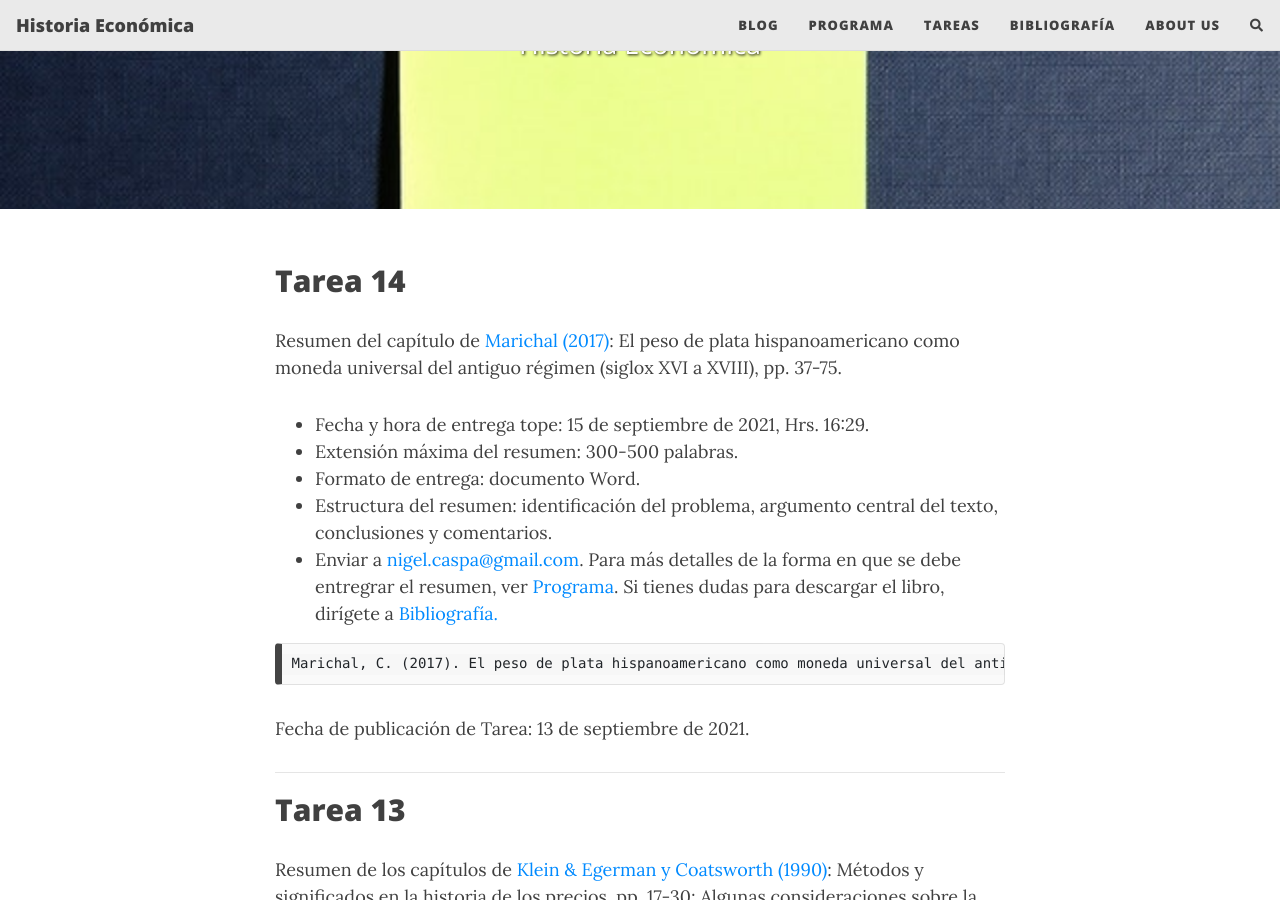
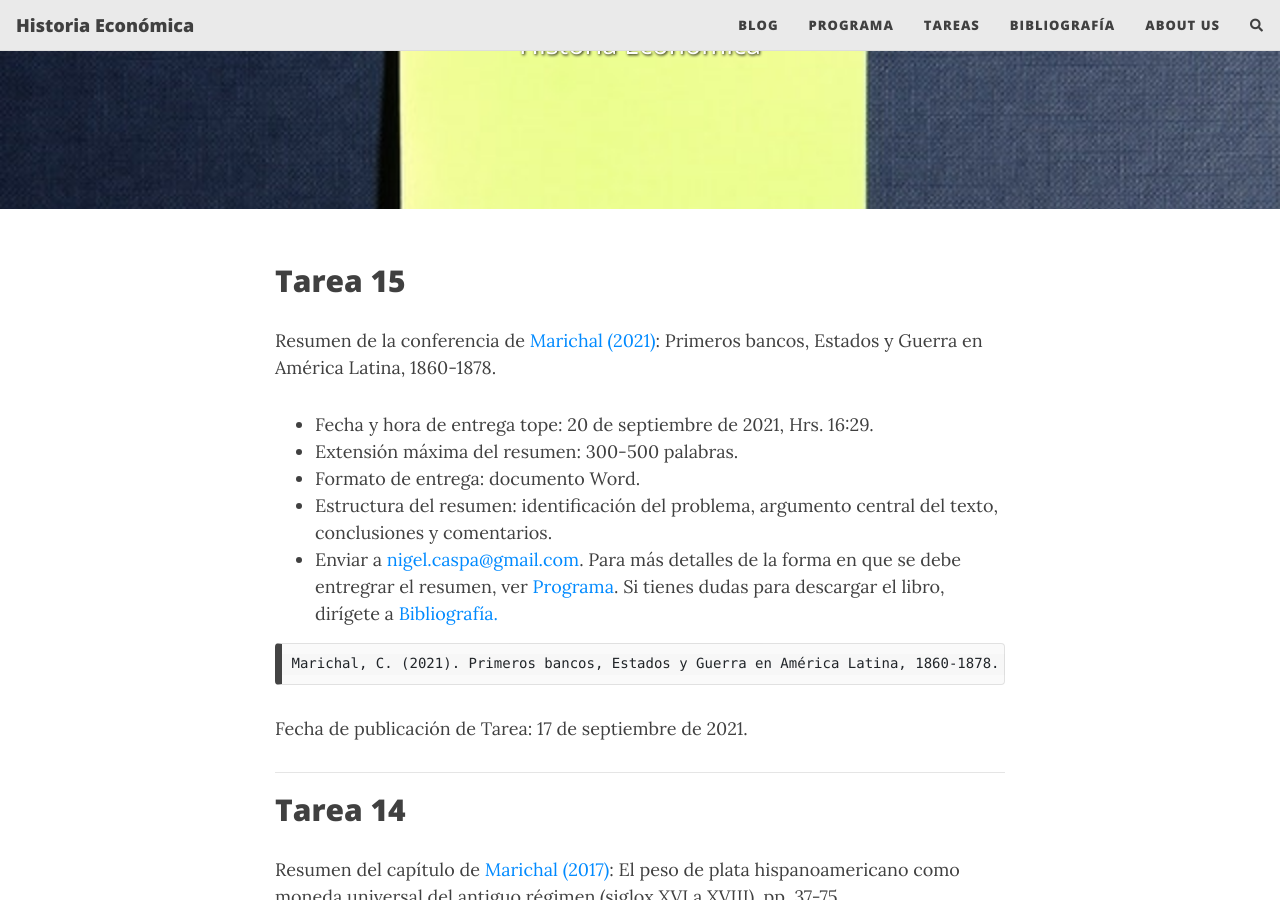
Before and after one commit to NigelCaspa/historiaeconomica, a Jekyll site: the page built from tareas.md, in a window 1280 px wide and 900 px high, scrolled down 336 px. Built offline with Jekyll 4.4.1, drawn with Linux system fonts in a browser that asks for light colours; nearby versions of some CDN libraries; comment, search, counter and statistics services are not loaded.

Commit message:
tarea 15

```diff
--- a/tareas.md
+++ b/tareas.md
@@ -6,6 +6,24 @@ cover-img: /assets/img/todo.jpg
 thumbnail-img: /assets/img/todo.jpg
 share-img: /assets/img/todo.jpg
 ---
+## Tarea 15
+Resumen de la conferencia de [Marichal (2021)](https://youtu.be/ncO3tw1Mpfs): Primeros bancos, Estados y Guerra en América Latina, 1860-1878.
+
+- Fecha y hora de entrega tope: 20 de septiembre de 2021, Hrs. 16:29.
+- Extensión máxima del resumen: 300-500 palabras.
+- Formato de entrega: documento Word.
+- Estructura del resumen: identificación del problema, argumento central del texto, conclusiones y comentarios.
+- Enviar a [nigel.caspa@gmail.com](mailto:nigel.caspa@gmail.com).
+Para más detalles de la forma en que se debe entregrar el resumen, ver [Programa](programa.md). Si tienes dudas para descargar el libro, dirígete a [Bibliografía.](bibliografia.md)
+
+~~~
+Marichal, C. (2021). Primeros bancos, Estados y Guerra en América Latina, 1860-1878. WEHIbAm-WEBINAR IN IBERO-AMERICAN ECONOMIC HISTORY.https://youtu.be/ncO3tw1Mpfs
+~~~
+
+Fecha de publicación de Tarea: 17 de septiembre de 2021.
+
+-----------------
+
 ## Tarea 14
 Resumen del capítulo de [Marichal (2017)](https://nigelcaspa.github.io/historiaeconomica/pdf/2017-Marichal-moneda.pdf): El peso de plata hispanoamericano como moneda universal del antiguo régimen (siglox XVI a XVIII), pp. 37-75.
 
```
Also changed, not shown: 1 other file.
